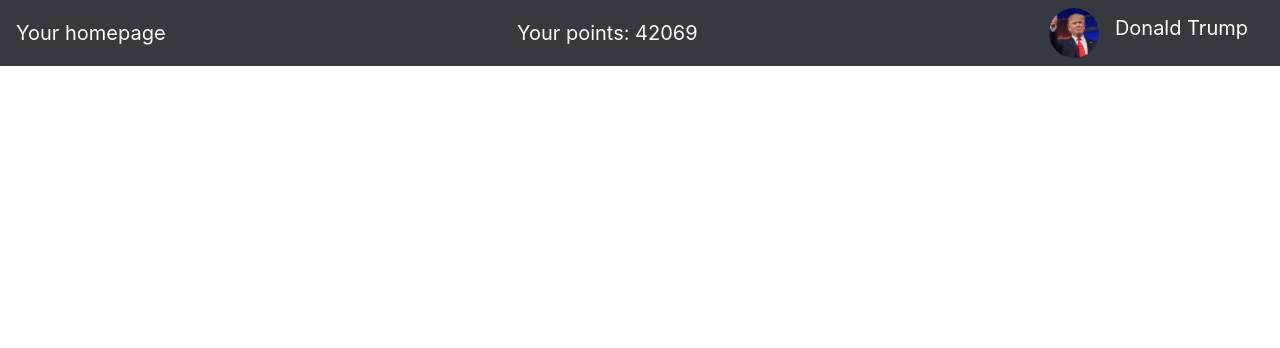
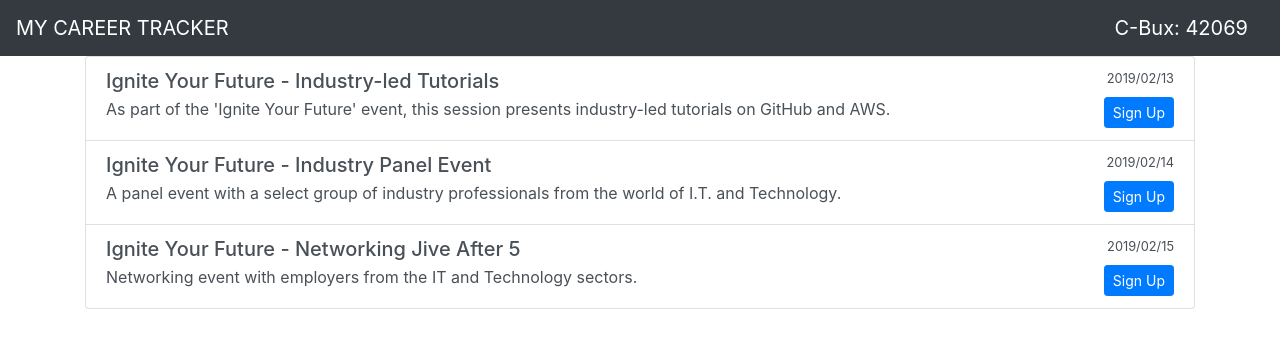
Before and after one commit to Rytchet/career-hackathon, a Django app: page / in a window 1280 px wide. Shown: the top 348 px of the page. Run offline with Django 3.2, Linux system fonts and the light colour scheme; some libraries are stand-ins or nearby versions.

Commit message:
Add events

```diff
--- a/panel/templates/panel/index.html
+++ b/panel/templates/panel/index.html
@@ -13,26 +13,52 @@
     <div class="navbar navbar-expand-lg navbar-dark bg-dark">
         <div class="navbar-nav">
             <div class="navbar-brand">
-                Your homepage
+                MY CAREER TRACKER
             </div>
         </div>
 
         <div class="navbar-nav ml-auto">
             <div class="navbar-brand">
-                Your points: 42069
-            </div>
-        </div>
-
-        <div class="navbar-nav ml-auto">
-            <img src="{% static 'panel/avatar.jpg' %}" alt="trump" class="rounded-circle float-right mr-3" height="50px">
-            <div class="navbar-brand">
-                Donald Trump
+                C-Bux: 42069
             </div>
         </div>
     </div>
+
     <div class="container">
+        <div class="list-group">
+            <a href="#" class="list-group-item list-group-item-action">
+                <div class="d-flex w-100 justify-content-between">
+                    <h5 class="mb-1">Ignite Your Future - Industry-led Tutorials</h5>
+                    <small>2019/02/13</small>
+                </div>
+                <div class="d-flex w-100 justify-content-between">
+                    <p class="mb-1">As part of the 'Ignite Your Future' event, this session presents industry-led tutorials on GitHub and AWS.</p>
+                    <button class="btn btn-primary btn-sm" role="button">Sign Up</button>
+                </div>
+            </a>
+            <a href="#" class="list-group-item list-group-item-action">
+                <div class="d-flex w-100 justify-content-between">
+                    <h5 class="mb-1">Ignite Your Future - Industry Panel Event</h5>
+                    <small>2019/02/14</small>
+                </div>
+                <div class="d-flex w-100 justify-content-between">
+                    <p class="mb-1">A panel event with a select group of industry professionals from the world of I.T. and Technology.</p>
+                    <button class="btn btn-primary btn-sm" role="button">Sign Up</button>
+                </div>
+            </a>
+            <a href="#" class="list-group-item list-group-item-action">
+                <div class="d-flex w-100 justify-content-between">
+                    <h5 class="mb-1">Ignite Your Future - Networking Jive After 5</h5>
+                    <small>2019/02/15</small>
+                </div>
+                <div class="d-flex w-100 justify-content-between">
+                    <p class="mb-1">Networking event with employers from the IT and Technology sectors.</p>
+                    <button class="btn btn-primary btn-sm" role="button">Sign Up</button>
+                </div>
+            </a>
+        </div>
+    </div>
 
-    </div>
     <script src="https://code.jquery.com/jquery-3.3.1.slim.min.js" integrity="sha384-q8i/X+965DzO0rT7abK41JStQIAqVgRVzpbzo5smXKp4YfRvH+8abtTE1Pi6jizo" crossorigin="anonymous"></script>
     <script src="https://cdnjs.cloudflare.com/ajax/libs/popper.js/1.14.6/umd/popper.min.js" integrity="sha384-wHAiFfRlMFy6i5SRaxvfOCifBUQy1xHdJ/yoi7FRNXMRBu5WHdZYu1hA6ZOblgut" crossorigin="anonymous"></script>
     <script src="https://stackpath.bootstrapcdn.com/bootstrap/4.2.1/js/bootstrap.min.js" integrity="sha384-B0UglyR+jN6CkvvICOB2joaf5I4l3gm9GU6Hc1og6Ls7i6U/mkkaduKaBhlAXv9k" crossorigin="anonymous"></script>
```
